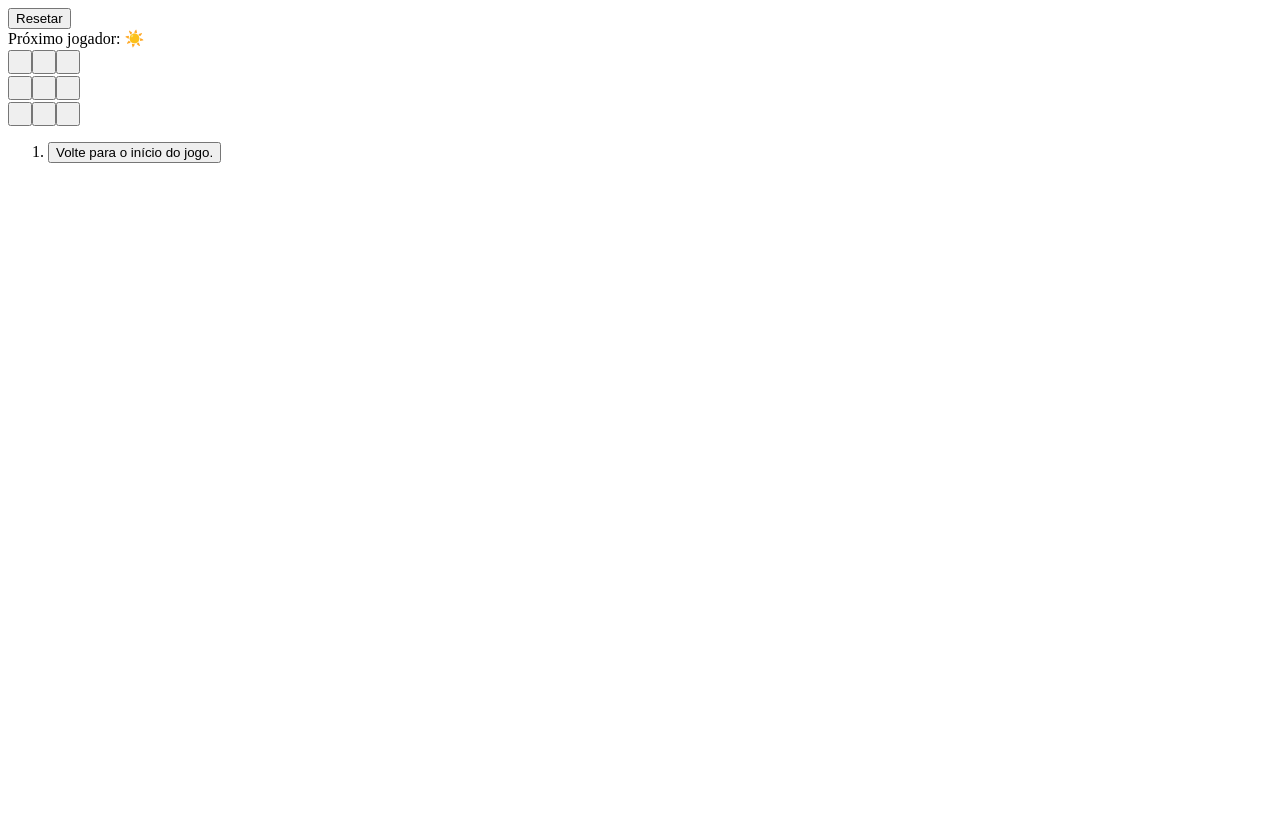
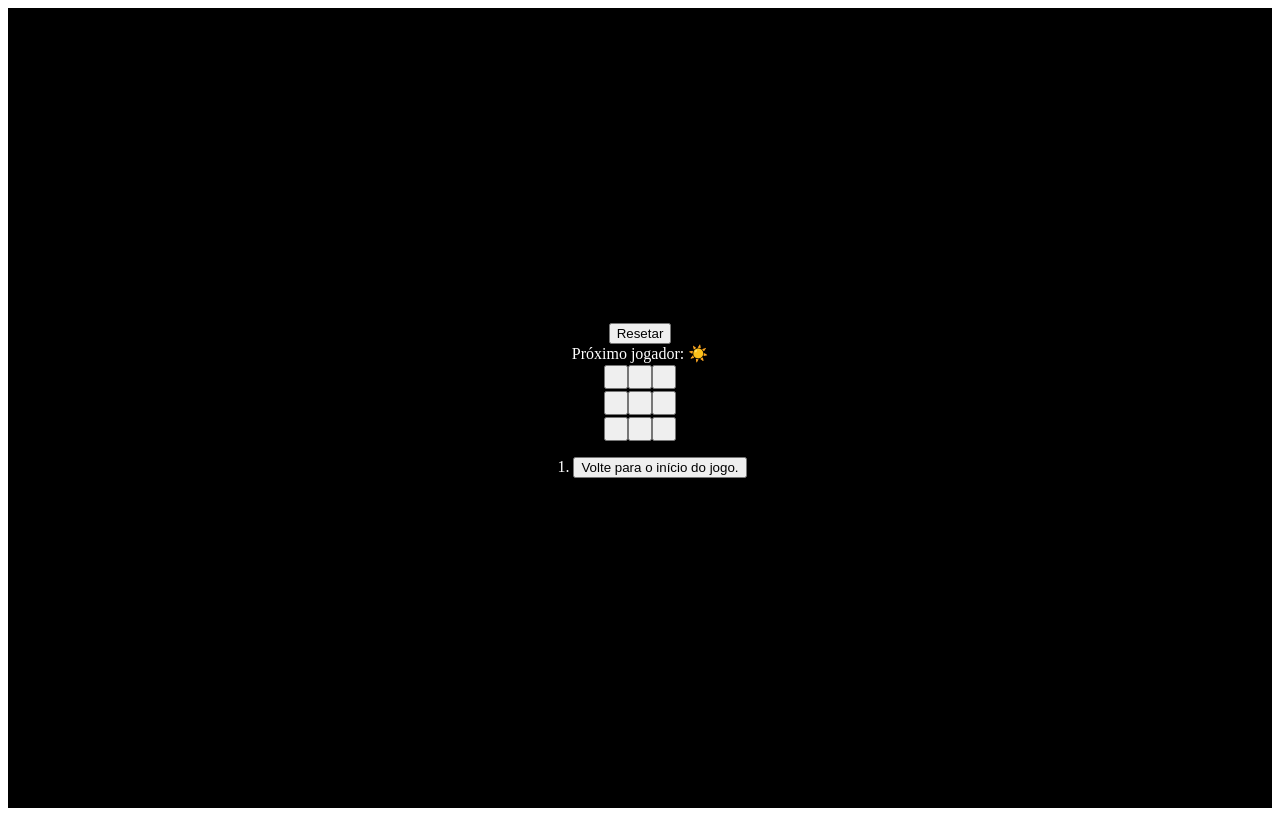
Before and after one commit to Gustavo-Pereira20/jogoDaVelha, a React (Vite) app: page / in a window 1280 px wide. Built offline with nearby package versions, Linux system fonts and the light colour scheme.

Commit message:
MOD: Início do CSS.

```diff
--- a/src/components/Jogo/Jogo.jsx
+++ b/src/components/Jogo/Jogo.jsx
@@ -2,6 +2,7 @@ import { useState, useEffect, useEffectEvent } from "react";
 import Tabuleiro from "../Tabuleiro/Tabuleiro";
 import { definirVencedor } from "../utils/definirVencedor";
 import { parSimbolo } from "../utils/simbolosD";
+import styles from "../Jogo/jogo.module.css"
 
 export default function Jogo() {
     const [historico, setHistorico] = useState([Array(9).fill(null)]);
@@ -41,7 +42,7 @@ export default function Jogo() {
     });
 
     return (
-        <div>
+        <div className={styles.main}>
             <button onClick={resetJogo}>Resetar</button>
             <div>
                 <Tabuleiro xEProx={xEProx} quadrados={quadradoAtual} jogadorAtual={posicaoJogada} simbolos={simbolos}/>
--- a/src/components/Jogo/jogo.module.css
+++ b/src/components/Jogo/jogo.module.css
@@ -0,0 +1,10 @@
+.main{
+    width: 100%;
+    height: 100vh;
+    background-color: black;
+    color: white;
+    display: flex;
+    justify-content: center;
+    align-items: center;
+    flex-direction: column;
+}
--- a/src/components/Tabuleiro/Tabuleiro.jsx
+++ b/src/components/Tabuleiro/Tabuleiro.jsx
@@ -1,6 +1,7 @@
 import { useState, useEffect, useEffectEvent } from "react";
 import Quadrado from "../Quadrados/Quadrados";
 import {definirVencedor} from "../utils/definirVencedor";
+import styles from "../Tabuleiro/tabuleiro.module.css"
 
 // Segundo componente do projeto de refatoração. Componente TABULEIRO.
 // Propriedades do componente tabuleiro ->
@@ -42,7 +43,9 @@ export default function Tabuleiro({xEProx, quadrados, jogadorAtual, simbolos}) {
 
     return(
         <>
+        <div className={styles.tabuleiro}>
             <div>{estado}</div>
+            <div className={styles.linha}>
                 <div>
                 {/* 3 Linhas / 3 Colunas, atribuindo valores às propriedades do componente. */}
                     <Quadrado valorQuadrado={quadrados[0]} funcaoClique={() => posicaoClique(0)}/>
@@ -59,6 +62,10 @@ export default function Tabuleiro({xEProx, quadrados, jogadorAtual, simbolos}) {
                     <Quadrado valorQuadrado={quadrados[7]} funcaoClique={() => posicaoClique(7)}/>
                     <Quadrado valorQuadrado={quadrados[8]} funcaoClique={() => posicaoClique(8)}/>
                 </div>
+            </div>
+
+        </div>
+
         </>
     )
 }
--- a/src/components/Tabuleiro/tabuleiro.module.css
+++ b/src/components/Tabuleiro/tabuleiro.module.css
@@ -0,0 +1,9 @@
+.tabuleiro{
+    display: flex;
+    flex-direction: column;
+    justify-content: center;
+}
+
+.linha{
+    text-align: center;
+}
```
Lines whose indentation alone changed are shown as unchanged.
